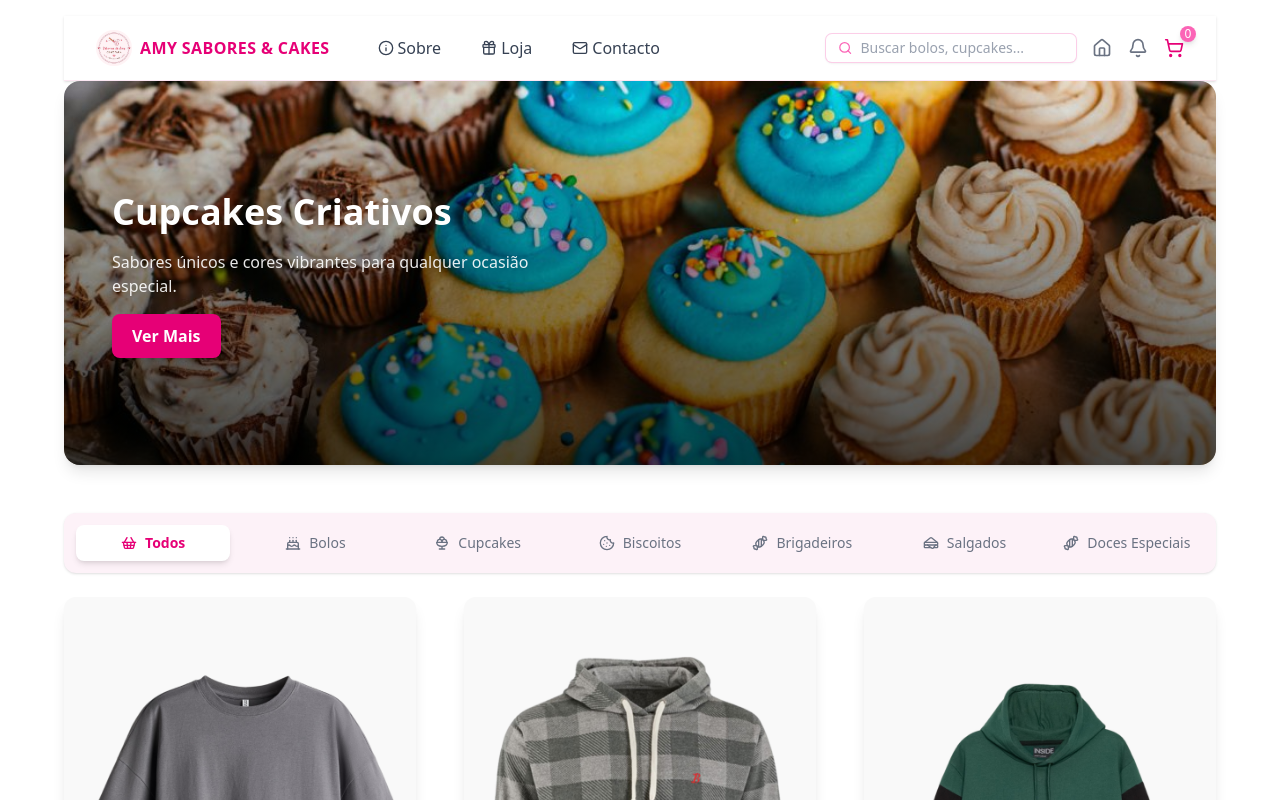
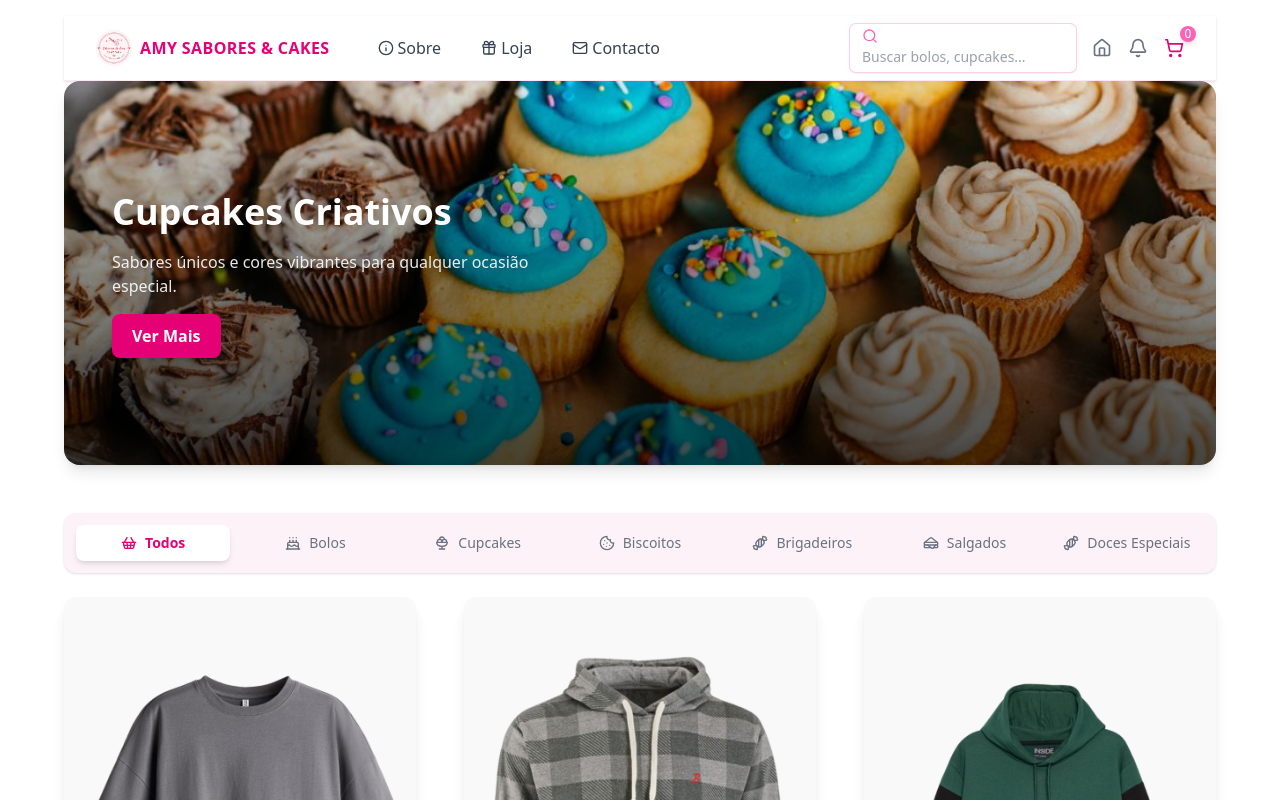
Before and after one commit to NiltonNovele/amysabores, a Next.js app: page / in a window 1280 px wide. Shown: the top 800 px of the page. Built offline with nearby package versions, Linux system fonts and the light colour scheme.

Commit message:
fixed search

```diff
--- a/src/components/SearchBar.tsx
+++ b/src/components/SearchBar.tsx
@@ -1,9 +1,14 @@
 import { Search } from "lucide-react";
 
-const SearchBar = () => {
+interface SearchBarProps extends React.HTMLAttributes<HTMLDivElement> {}
+
+const SearchBar: React.FC<SearchBarProps> = ({ className, ...props }) => {
   return (
-    <div className="hidden sm:flex items-center gap-2 rounded-md ring-1 ring-pink-200 px-3 py-1 shadow-sm bg-white">
-      <Search className="w-4 h-4 text-pink-400"/>
+    <div
+      className={`hidden sm:flex items-center gap-2 rounded-md ring-1 ring-pink-200 px-3 py-1 shadow-sm bg-white ${className}`}
+      {...props}
+    >
+      <Search className="w-4 h-4 text-pink-400" />
       <input
         id="search"
         placeholder="Buscar bolos, cupcakes..."
```
